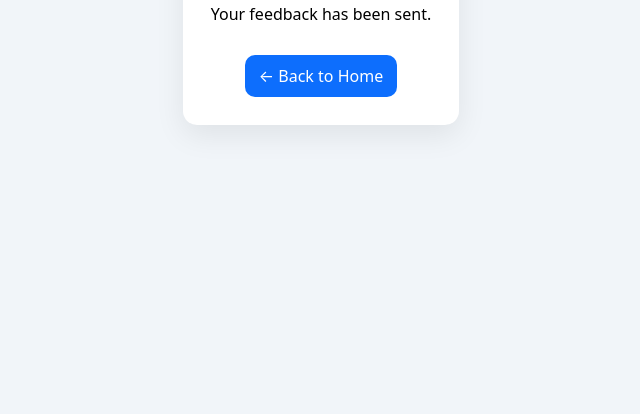
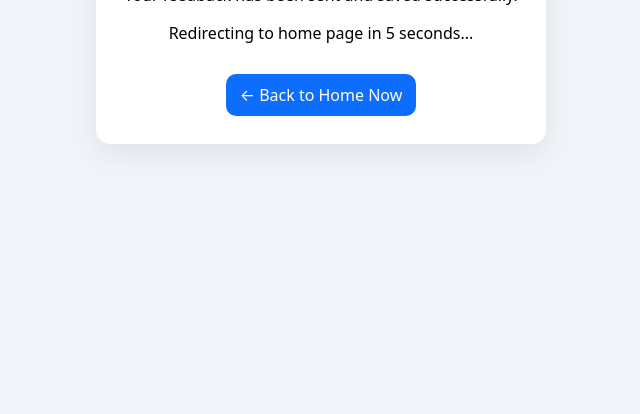
Before and after one commit to enver1241/aquarium-chatbot, a website: page thanks.html in a window 1280 px wide. Shown: the part 386-800 px from the top of the page, without its empty margins (319-959 px from the left). Drawn offline with Linux system fonts and the light colour scheme.

Commit message:
Enhanced thanks page with auto-redirect to home
- Added 10-second countdown timer before auto-redirect
- Enhanced thank you message to confirm feedback was saved
- Added manual 'Back to Home Now' button for immediate navigation
- Improved user experience with clear feedback confirmation

```diff
--- a/thanks.html
+++ b/thanks.html
@@ -13,8 +13,24 @@
 <body>
   <div class="card">
     <h2>✅ Thank you!</h2>
-    <p>Your feedback has been sent.</p>
-    <a class="btn" href="index.html">← Back to Home</a>
+    <p>Your feedback has been sent and saved successfully.</p>
+    <p id="redirect-msg">Redirecting to home page in <span id="countdown">10</span> seconds...</p>
+    <a class="btn" href="index.html">← Back to Home Now</a>
   </div>
+
+  <script>
+    let countdown = 10;
+    const countdownElement = document.getElementById('countdown');
+
+    const timer = setInterval(() => {
+      countdown--;
+      countdownElement.textContent = countdown;
+
+      if (countdown <= 0) {
+        clearInterval(timer);
+        window.location.href = 'index.html';
+      }
+    }, 1000);
+  </script>
 </body>
 </html>
```
Also changed, not shown: feedback_files/feedback_4_2025-09-06T00-36-27-558Z.txt (added, +9 -0 lines), 1 other file.
